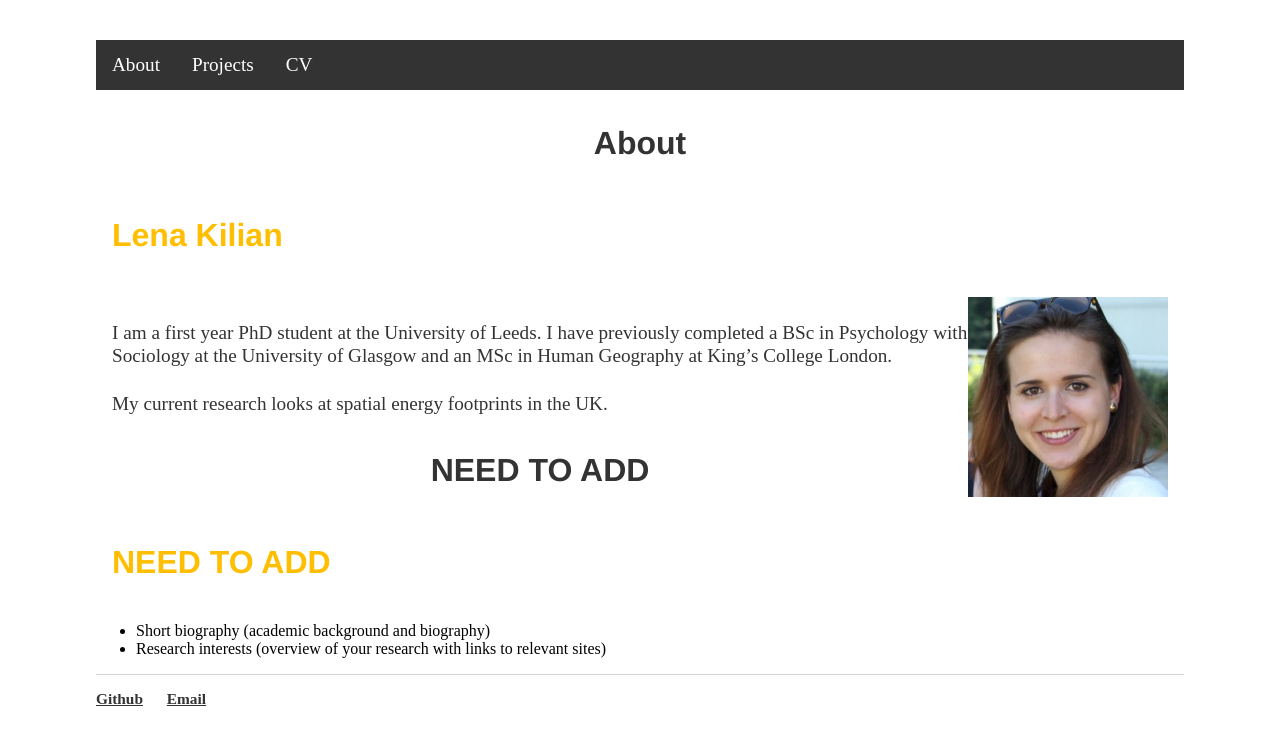
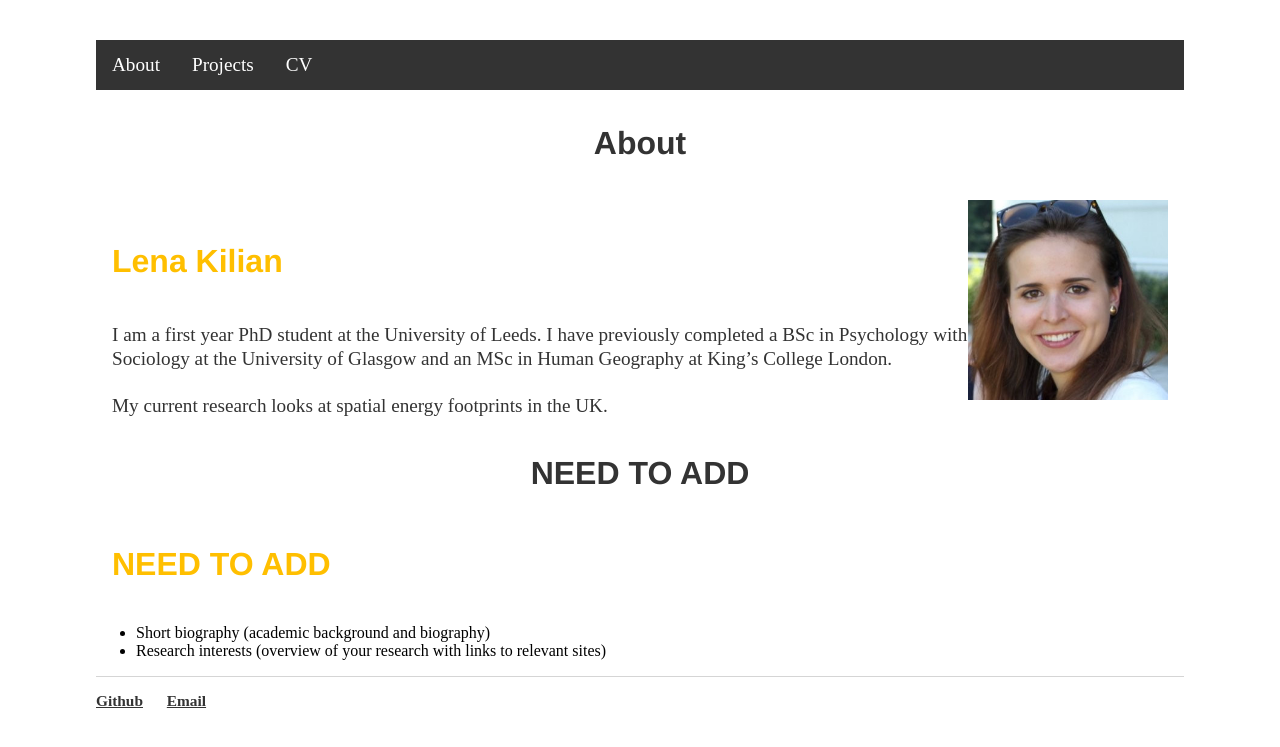
Before and after one commit to lena-kilian/lena-kilian.github.io, a Jekyll site: the page built from index.md, in a window 1280 px wide. Shown: the top 747 px of the page. Built offline with Jekyll 4.4.1, drawn with Linux system fonts in a browser that asks for light colours; our own code applies the rules of GitHub Pages for plain Markdown files.

Commit message:
Update index.md

```diff
--- a/index.md
+++ b/index.md
@@ -1,8 +1,7 @@
 # About
+<img src="Photo_LenaKilian.png" align="right" width="200"/>
 
 ## Lena Kilian
-
-<img src="Photo_LenaKilian.png" align="right" width="200"/>
 
 I am a first year PhD student at the University of Leeds. I have previously completed a BSc in Psychology with Sociology at the University of Glasgow and an MSc in Human Geography at King's College London.
 
```
